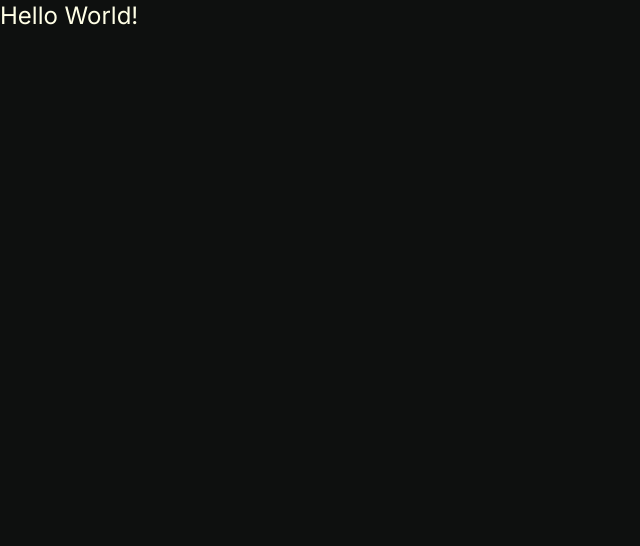
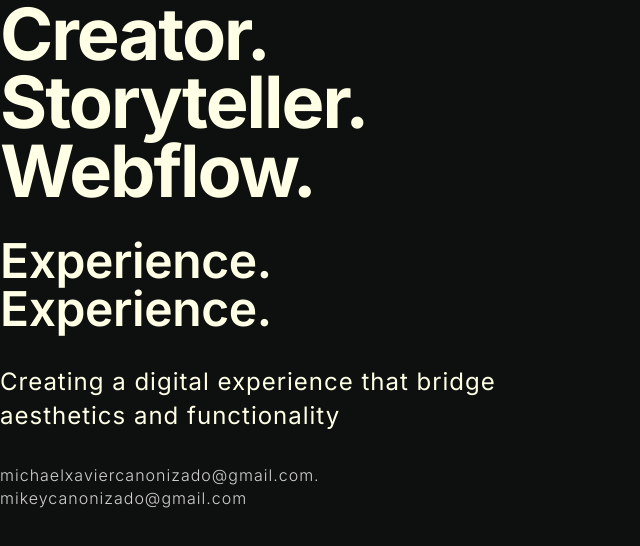
Before and after one commit to michaelcanonizado/michaelcanonizado, a Next.js app: page / in a window 1280 px wide. Shown: the top 546 px of the page, without its empty margins (0-640 px from the left). Built offline with nearby package versions, Linux system fonts and the light colour scheme.

Commit message:
chore: add typography classes

```diff
--- a/src/app/page.tsx
+++ b/src/app/page.tsx
@@ -1,7 +1,24 @@
 export default function Home() {
   return (
-    <div className=''>
-      <h1 className='text-2xl'>Hello World!</h1>
+    <div className='space-y-8'>
+      <div className='max-w-[500px]'>
+        <h1 className='text-display'>
+          Creator. Storyteller. <span className=''>Webflow.</span>
+        </h1>
+      </div>
+      <div className='max-w-[500px]'>
+        <h2 className='text-heading'>Experience. Experience.</h2>
+      </div>
+      <div className='max-w-[500px]'>
+        <p className='text-body'>
+          Creating a digital experience that bridge aesthetics and functionality
+        </p>
+      </div>
+      <div className='max-w-[500px]'>
+        <p className='text-sub text-muted-foreground'>
+          michaelxaviercanonizado@gmail.com. mikeycanonizado@gmail.com
+        </p>
+      </div>
     </div>
   );
 }
--- a/src/styles/globals.css
+++ b/src/styles/globals.css
@@ -28,6 +28,31 @@
   }
 }
 
+.text-display {
+  font-size: calc((72 / 16) * 1rem);
+  letter-spacing: calc((-2 / 16) * 1rem);
+  line-height: 0.95;
+  font-weight: 700;
+}
+.text-heading {
+  font-size: calc((48 / 16) * 1rem);
+  letter-spacing: calc((-0.4 / 16) * 1rem);
+  line-height: 1;
+  font-weight: 600;
+}
+.text-body {
+  font-size: calc((24 / 16) * 1rem);
+  letter-spacing: calc((1 / 16) * 1rem);
+  line-height: 1.4;
+  font-weight: 400;
+}
+.text-sub {
+  font-size: calc((16 / 16) * 1rem);
+  letter-spacing: calc((1 / 16) * 1rem);
+  line-height: 1.4;
+  font-weight: 300;
+}
+
 @layer base {
   * {
     @apply border-border;
```
